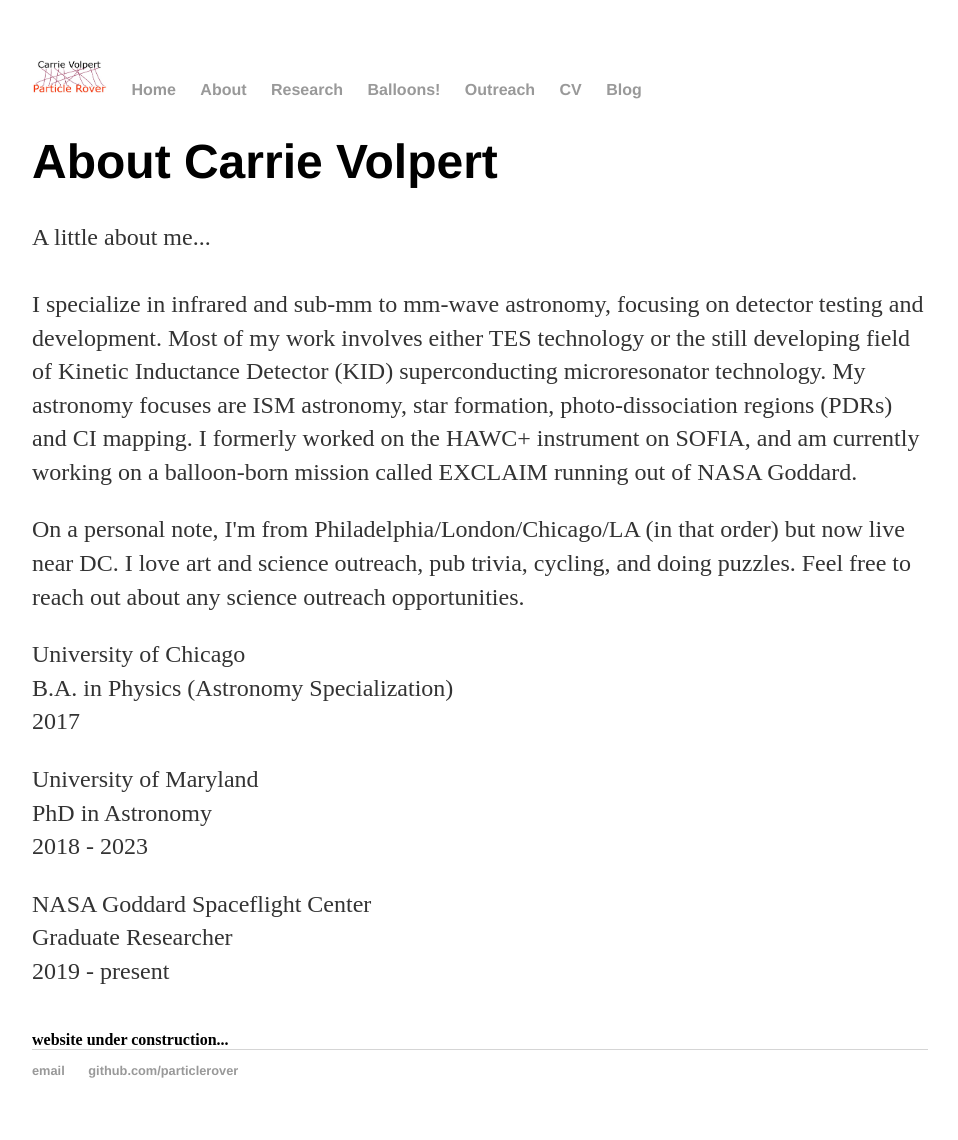
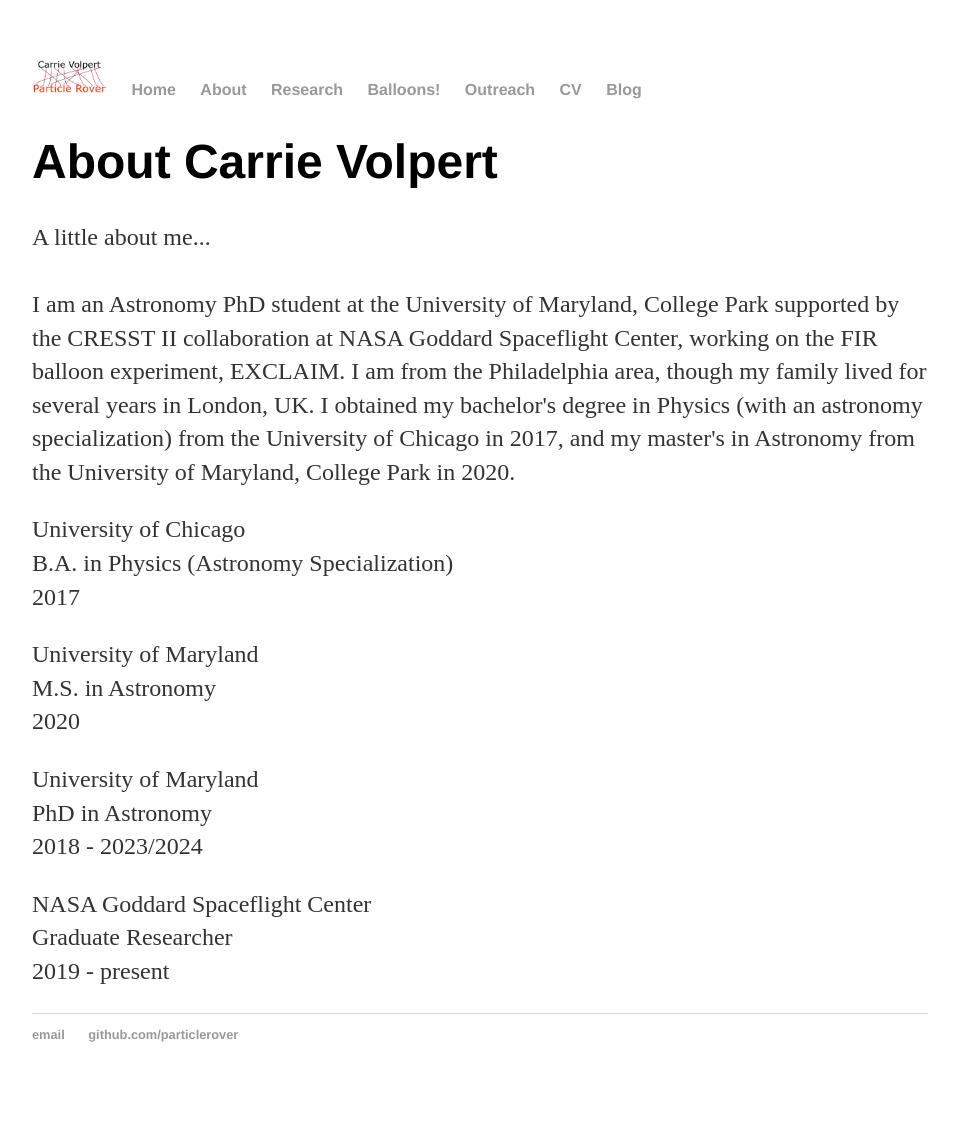
Before and after one commit to particlerover/particlerover.github.io, a Jekyll site: the page built from about/index.html, in a window 1280 px wide. Shown: the whole page, without its empty margins (160-1118 px from the left). Built offline with Jekyll 4.4.1, drawn with Linux system fonts in a browser that asks for light colours; after the commit the page ends 1104 px from its top, so only the background shows below that.

Commit message:
Update index.html

```diff
--- a/about/index.html
+++ b/about/index.html
@@ -6,34 +6,37 @@ title: About Carrie Volpert
 		<div class="about">
 			<h1>About Carrie Volpert</h1>
 			<p class="tab">A little about me... <br /><br />
-				I specialize in infrared and sub-mm to mm-wave astronomy, focusing on detector
-				testing and development. Most of my work involves either TES technology or the
-				still developing field of Kinetic Inductance Detector (KID) superconducting
-				microresonator technology. My astronomy focuses are ISM astronomy, star formation,
-				photo-dissociation regions (PDRs) and CI mapping. I formerly worked on the HAWC+
-				instrument on SOFIA, and am currently working on a balloon-born mission called
-				EXCLAIM running out of NASA Goddard. </p>
+				I am an Astronomy PhD student at the University of Maryland, College Park supported
+				by the CRESST II collaboration at NASA Goddard Spaceflight Center, working on the
+				FIR balloon experiment, EXCLAIM. I am from the Philadelphia area, though my family
+				lived for several years in London, UK. I obtained my bachelor's degree in Physics
+				(with an astronomy specialization) from the University of Chicago in 2017, and my
+				master's in Astronomy from the University of Maryland, College Park in 2020. </p>
 
-				<p class="tab"> On a personal note, I'm from Philadelphia/London/Chicago/LA (in that order) but
-				now live near DC. I love art and science outreach, pub trivia, cycling, and
-				doing puzzles. Feel free to reach out about any science outreach opportunities.
-				</p>
+				<p I am passionate about science outreach, art, long-distance cycling, writing,
+				   boating, and hiking with my dog, Hubble. Feel free to reach out about any
+				   science outreach or art collaboration opportunities.</p>
+
 
 				<p>University of Chicago <br>
 				B.A. in Physics (Astronomy Specialization) <br>
 				2017 </p>
 
 				<p>University of Maryland <br>
+				M.S. in Astronomy <br>
+				2020 </p>
+
+				<p>University of Maryland <br>
 				PhD in Astronomy <br>
-				2018 - 2023 </p>
+				2018 - 2023/2024 </p>
 
 				<p>NASA Goddard Spaceflight Center <br>
 				Graduate Researcher <br>
 				2019 - present
 
 				</p>
-			<br> <strong> website under construction... </strong>
-
+<!-- 			<br> <strong> website under construction... </strong>
+			 -->
 			<!-- <ul class="contacts">
 				<li><a href="#">Your Departmental Webpage</a></li>
 				<li><a href="#">Another site you want to link to</a></li>
```
